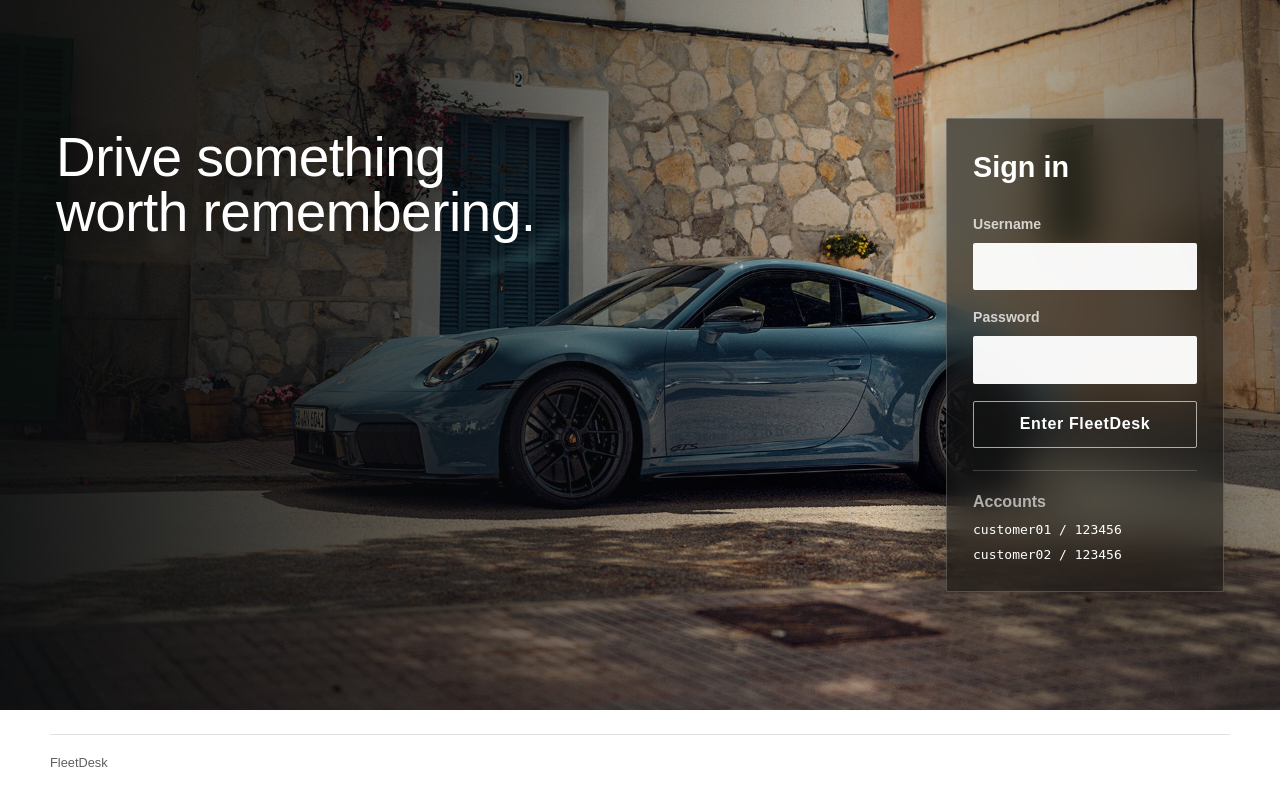
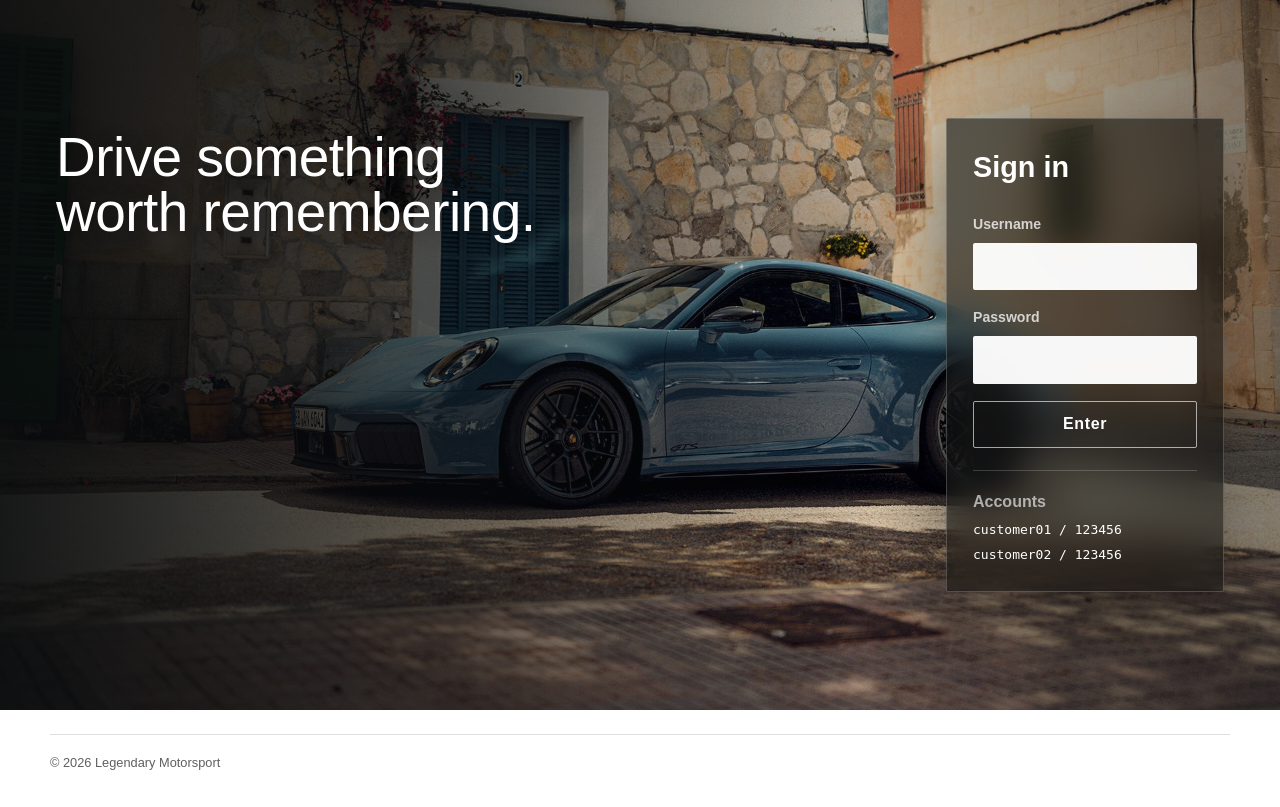
Before and after one commit to 123dvfj123/Comp3810sef_group36, a Node server app: page /login in a window 1280 px wide. Shown: the part 85-892 px from the top of the page. Run offline with Node 20, Linux system fonts and the light colour scheme; some libraries are stand-ins or nearby versions.

Commit message:
Remove FleetDesk branding from interface

```diff
--- a/package.json
+++ b/package.json
@@ -1,8 +1,8 @@
 {
-  "name": "fleetdesk-rental-system",
+  "name": "comp3810sef-group36",
   "version": "1.0.0",
   "private": true,
-  "description": "FleetDesk customer car rental system",
+  "description": "Customer car rental system",
   "main": "server.js",
   "scripts": {
     "start": "node server.js"
--- a/server.js
+++ b/server.js
@@ -12,7 +12,7 @@ const carRoutes = require("./routes/car-routes");
 
 const app = express();
 const PORT = 8099;
-const SESSION_SECRET = "fleetdesk-session-signing-key-2026";
+const SESSION_SECRET = "comp3810sef-session-signing-key-2026";
 const moneyFormatter = new Intl.NumberFormat("en-HK", {
   minimumFractionDigits: 2,
   maximumFractionDigits: 2,
@@ -74,7 +74,7 @@ app.use((req, res) => {
   res.status(404).render("error", {
     title: "Page Not Found",
     status: 404,
-    message: `${req.path} is not a valid FleetDesk route.`,
+    message: `${req.path} is not a valid route.`,
   });
 });
 
@@ -117,19 +117,19 @@ async function startServer() {
   await connectDatabase();
 
   const server = app.listen(PORT, () => {
-    console.log("FleetDesk started successfully.");
+    console.log("started successfully.");
     console.log(`Local URL: http://localhost:${PORT}`);
   });
 
   server.on("error", (error) => {
-    console.error("FleetDesk failed to listen:", error.message);
+    console.error("failed to listen:", error.message);
     process.exitCode = 1;
   });
 }
 
 if (require.main === module) {
   startServer().catch((error) => {
-    console.error("FleetDesk failed to start:", error.message);
+    console.error("failed to start:", error.message);
     process.exitCode = 1;
   });
 }
--- a/views/error.ejs
+++ b/views/error.ejs
@@ -4,7 +4,7 @@
   <p class="error-code"><%= status || 500 %></p>
   <h1><%= title %></h1>
   <p class="lead"><%= message %></p>
-  <a class="button button-primary" href="<%= currentUser ? "/cars" : "/login" %>">Return to FleetDesk</a>
+  <a class="button button-primary" href="<%= currentUser ? "/cars" : "/login" %>">Return to Home</a>
 </section>
 
 <%- include("partials/footer") %>
--- a/views/login.ejs
+++ b/views/login.ejs
@@ -22,7 +22,7 @@
           <span>Password</span>
           <input type="password" name="password" autocomplete="current-password" required>
         </label>
-        <button class="button button-primary button-wide" type="submit">Enter FleetDesk</button>
+        <button class="button button-primary button-wide" type="submit">Enter</button>
       </form>
 
       <div class="account-hints">
--- a/views/partials/footer.ejs
+++ b/views/partials/footer.ejs
@@ -2,7 +2,7 @@
 
     <footer class="site-footer">
       <div class="shell footer-inner">
-        <span>FleetDesk</span>
+        <span>&copy; 2026 Legendary Motorsport</span>
       </div>
     </footer>
   </body>
```
Also changed, not shown: README.md, 1 other file.
